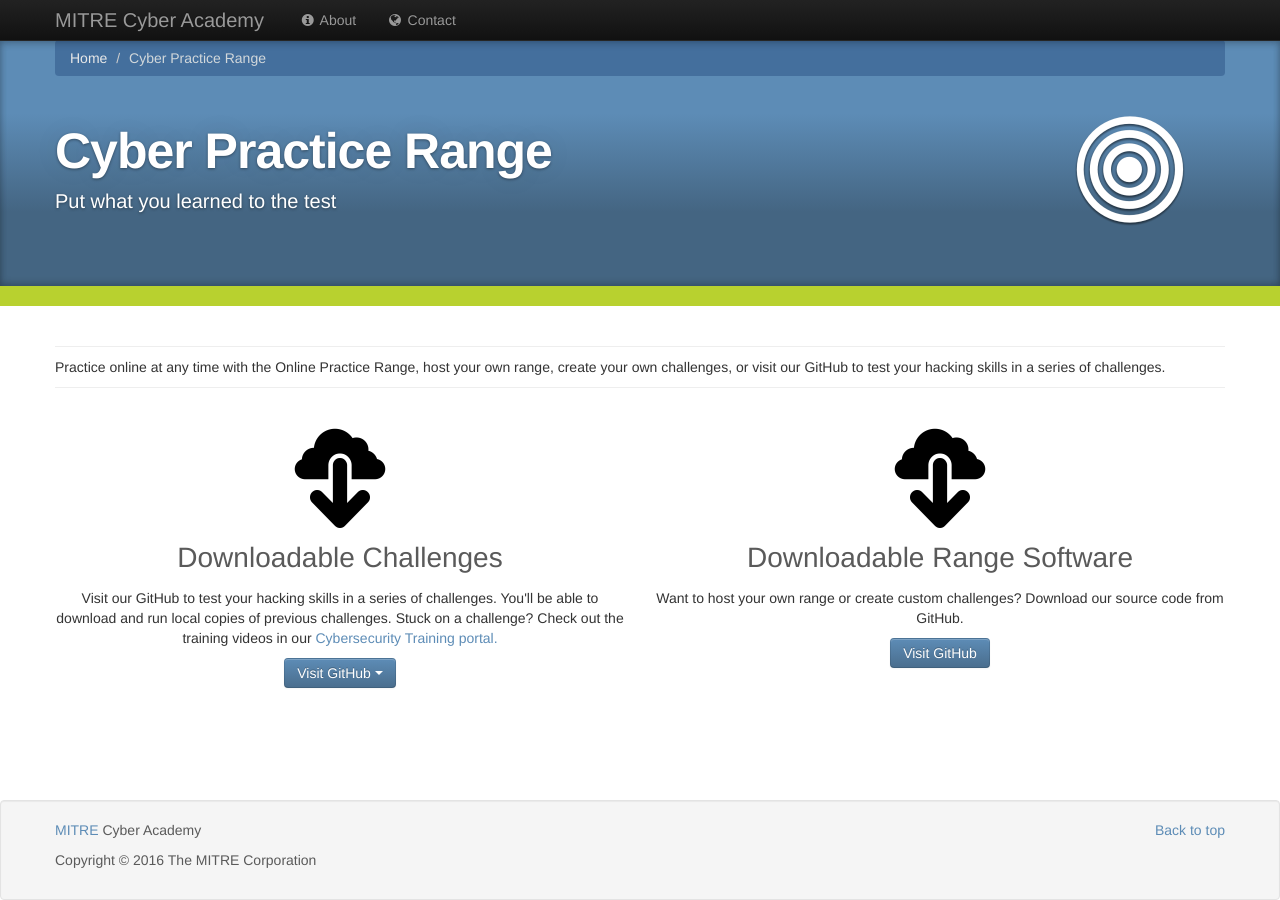
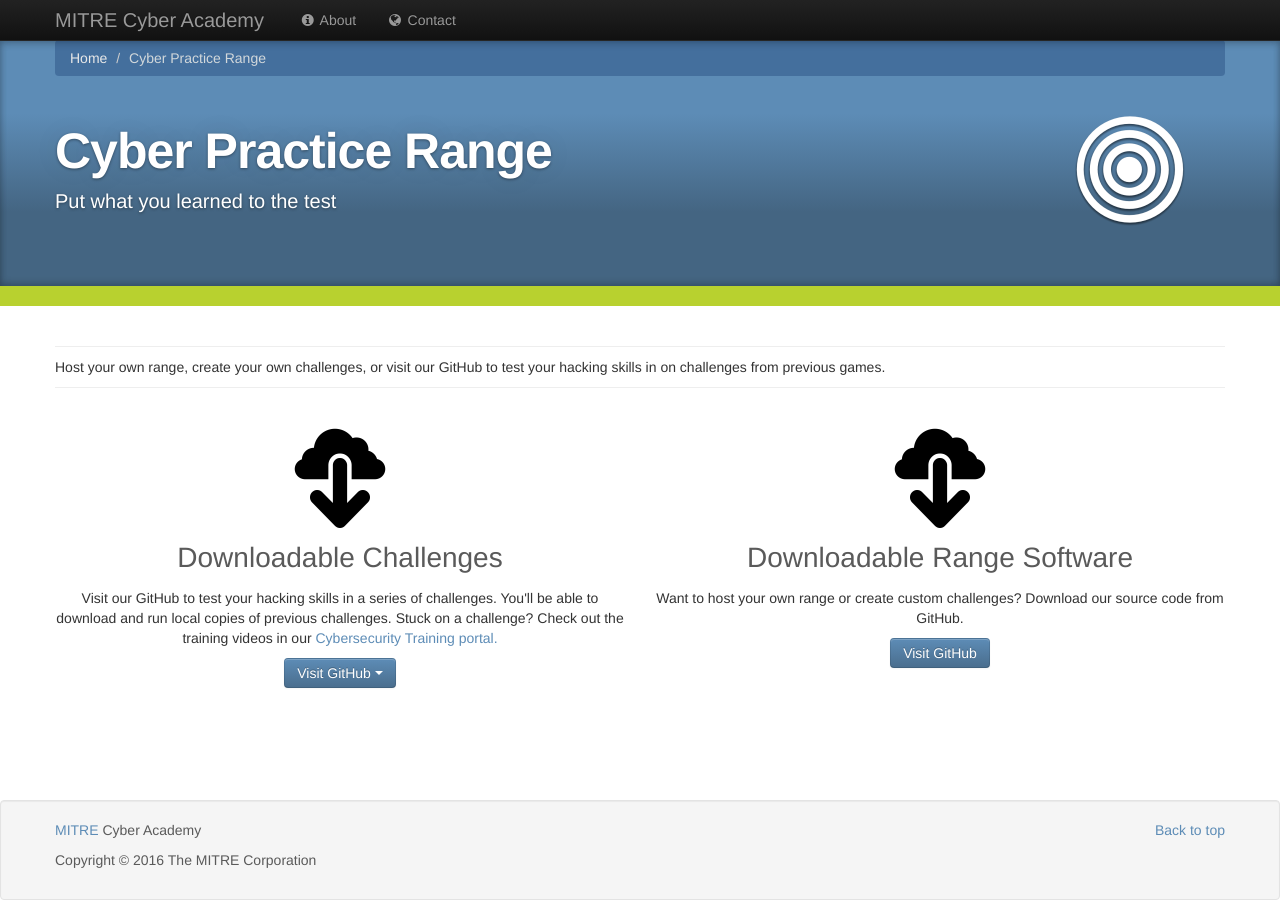
Before and after one commit to mitre-cyber-academy/mitre-cyber-academy.github.io, a Jekyll site: the page built from practice/index.html, in a window 1280 px wide. Built offline with Jekyll 4.4.1, drawn with Linux system fonts in a browser that asks for light colours.

Commit message:
Updated text on practice page to get rid of hosted range

```diff
--- a/practice/index.html
+++ b/practice/index.html
@@ -20,7 +20,7 @@ title: MITRE Cyber Academy | Cyber Practice Range
 <div class="colored-divider"></div>
 <div class="container">
     <div class="maincontent row-fluid top-border">
-        <p>Practice online at any time with the Online Practice Range, host your own range, create your own challenges, or visit our GitHub to test your hacking skills in a series of challenges.</p>
+        <p>Host your own range, create your own challenges, or visit our GitHub to test your hacking skills in on challenges from previous games.</p>
     </div>
     <div class="maincontent row-fluid pagination-centered no-bottom-border">
         <div class="span6">
```
